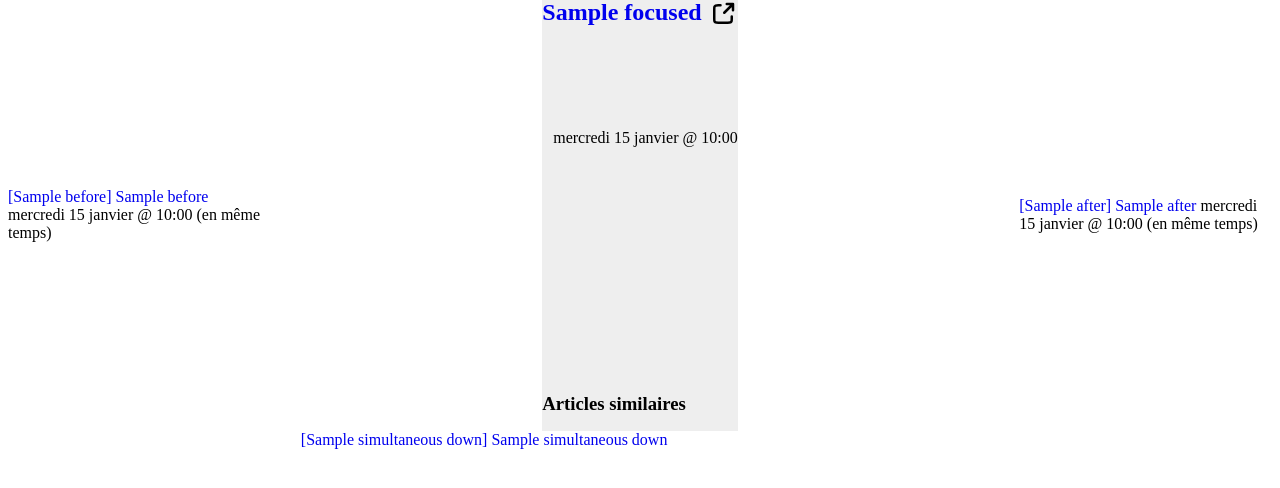
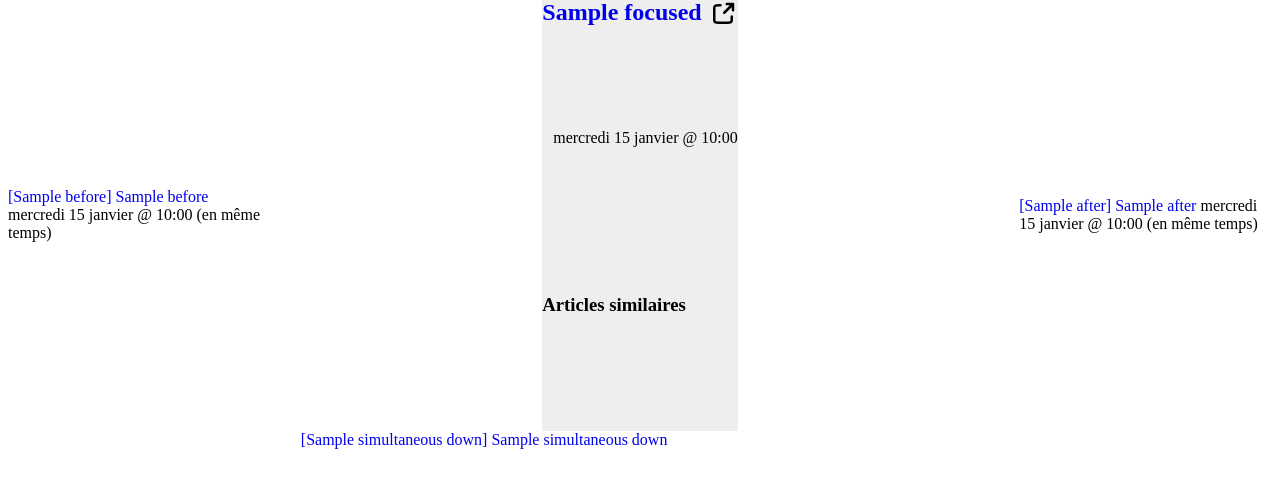
Before and after one commit to jherve/media_observer, a FastAPI app: template templates/site_main_article_detail.html in a window 1280 px wide. Shown: the part 208-696 px from the top of the page. Run offline with FastAPI, Linux system fonts and the light colour scheme; the template is opened without the code that fills it: most values are stand-ins (such as "Sample title", 1, 10 or a date in 2020); parts of the project's set-up code (start-up, migrations or seed data) failed here and were passed over.

Commit message:
Change scroll behaviour for focused article and similar ones

```diff
--- a/static/style.css
+++ b/static/style.css
@@ -28,7 +28,7 @@ h1, h2, h3, h4 {
     justify-self: center;
     margin: 1em;
 
-    overflow: scroll;
+    overflow: hidden;
     height: 100%;
     background-color: #eee;
 
@@ -39,7 +39,7 @@ h1, h2, h3, h4 {
 }
 #article_browser .focused .similar {
     margin-top: 3em;
-    align-self: end;
+    overflow: scroll;
 }
 #article_browser .focused h2 img {
     vertical-align: middle;
```
